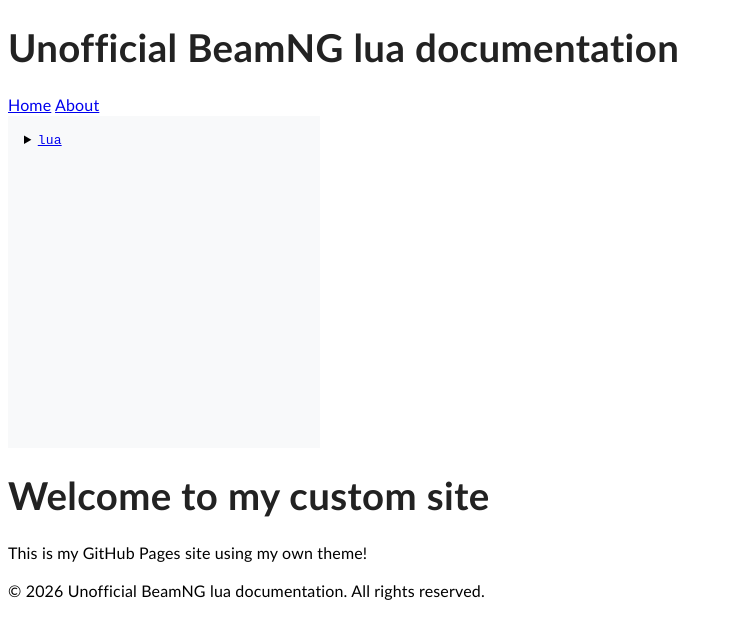
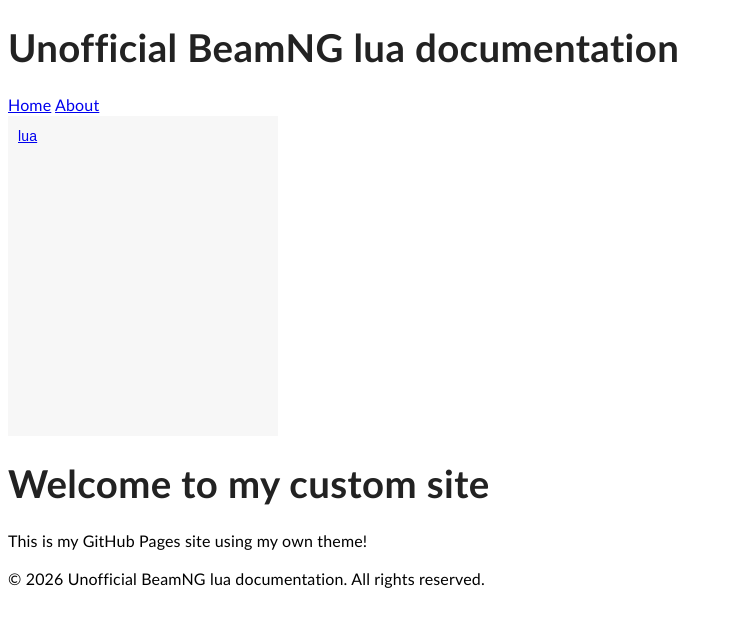
Before and after one commit to E32k/e32k.github.io, a Jekyll site: the page built from index.md, in a window 1280 px wide. Shown: the top 639 px of the page, without its empty margins (0-732 px from the left). Built offline with Jekyll 4.4.1, drawn with Linux system fonts in a browser that asks for light colours.

Commit message:
Update style.css

```diff
--- a/assets/style.css
+++ b/assets/style.css
@@ -4,7 +4,45 @@
 }
 
 
+/* Sidebar container */
+.left-bar {
+  width: 250px;          /* adjust as needed */
+  padding: 10px;
+  background-color: #f7f7f7;
+  font-family: sans-serif;
+  font-size: 14px;
+  line-height: 1.5;
+}
 
+/* Remove default summary triangle indentation */
+.left-bar details summary {
+  cursor: pointer;
+  list-style: none;
+  padding-left: 0;
+}
+
+/* Indent nested details */
+.left-bar details details {
+  margin-left: 20px; /* increase for deeper levels */
+}
+
+/* Indent direct links inside details */
+.left-bar details > a {
+  display: block;
+  margin-left: 20px; /* matches nested details indentation */
+  text-decoration: none;
+  color: #333;
+}
+
+/* Hover effect for links */
+.left-bar a:hover {
+  text-decoration: underline;
+}
+
+/* Optional: add some spacing between top-level items */
+.left-bar details + details {
+  margin-top: 5px;
+}
 
 
 aside {
```
